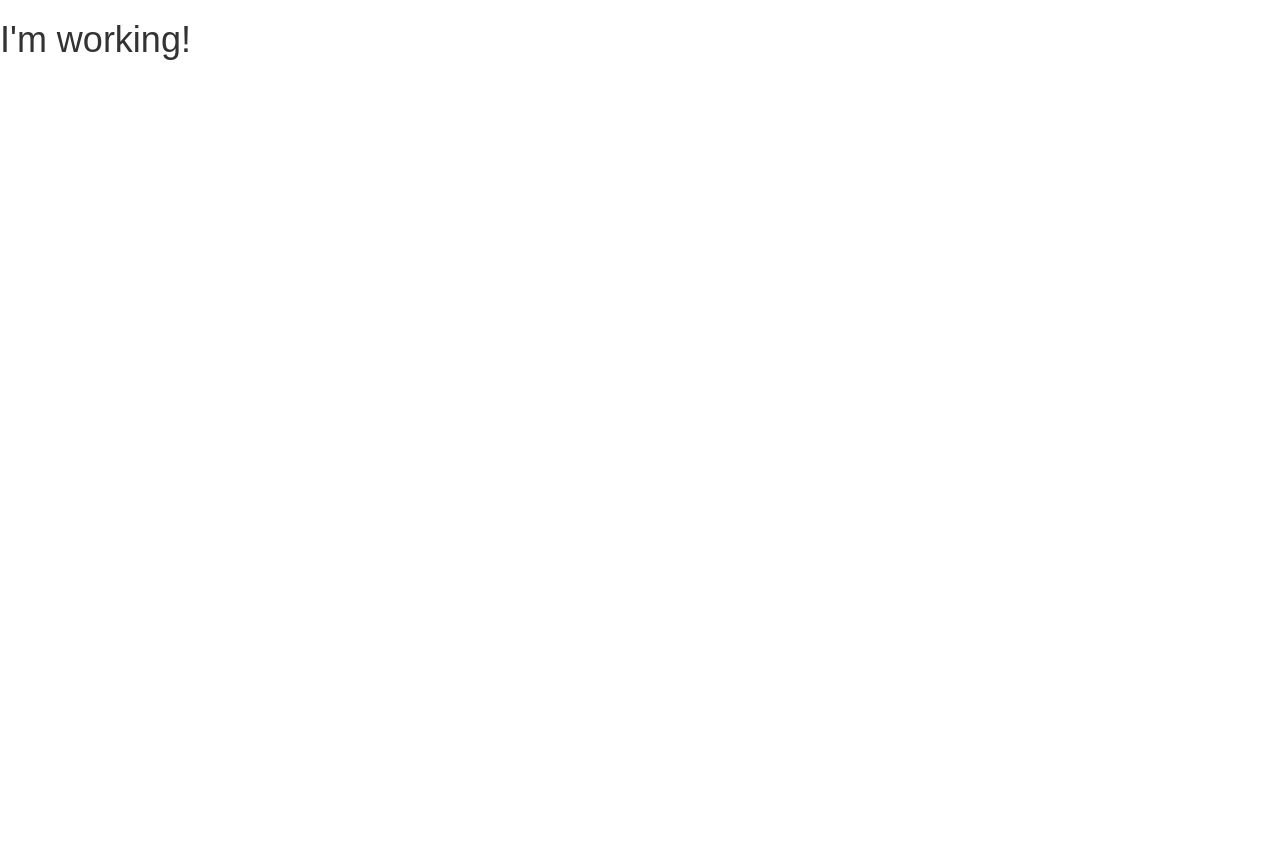
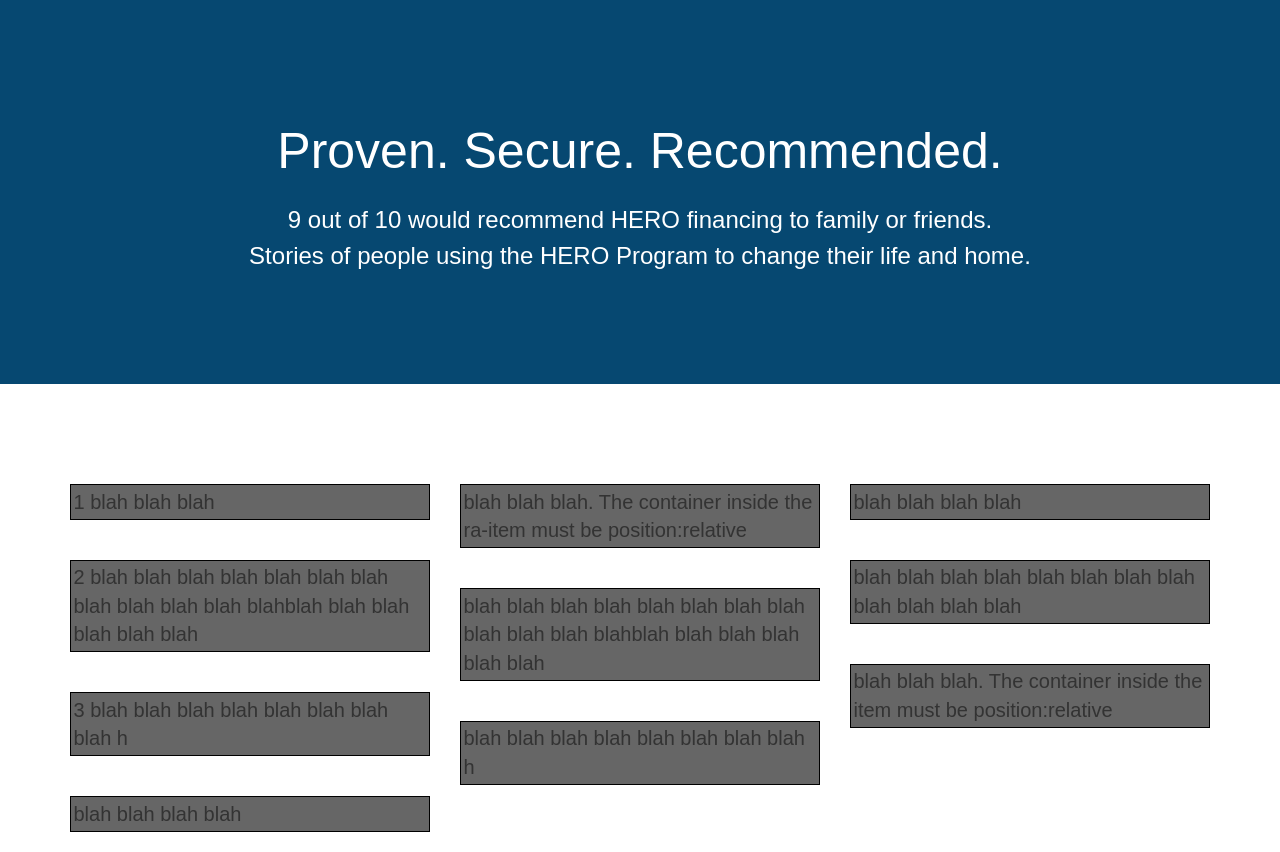
Before and after one commit to Travo100/ra-masonary, a website: page index.html in a window 1280 px wide. Before the commit the page ends 800 px from the top, so only its background shows below. Drawn offline with nearby package versions, Linux system fonts and the light colour scheme; a web font is replaced by a local one.

Commit message:
Banner done, masonary continues

```diff
--- a/index.html
+++ b/index.html
@@ -14,7 +14,68 @@
 </head>
 <body ng-app="heroProgramApp">
 <div class="hero-masonary" ng-controller="masonaryController as masonaryCtrl">
-  <h1>{{masonaryCtrl.message}}</h1>
+  <section class="ra-banner">
+    <div class="container">
+      <h1>Proven. Secure. Recommended.</h1>
+      <h3>9 out of 10 would recommend HERO financing to family or friends.<br>Stories of people using the HERO Program to change their life and home.</h3>
+    </div>
+  </section>
+  <section class="ra-hero-masonary">
+    <div class="container">
+      <div class="ra-row">
+            <div class="ra-item">
+              <div class="ra-well">
+                1 blah blah blah
+              </div>
+            </div>
+          <div class="ra-item">
+                <div class="ra-well">
+                2 blah blah blah blah blah blah blah blah blah blah blah blahblah blah blah blah blah blah
+                </div>
+            </div>
+            <div class="ra-item">
+                <div class="ra-well">
+                3 blah blah blah blah blah blah blah blah h
+                </div>
+            </div>
+            <div class="ra-item">
+                <div class="ra-well">
+                blah blah blah blah
+                </div>
+            </div>
+            <div class="ra-item">
+                <div class="ra-well">
+                  blah blah blah. The container inside the ra-item must be position:relative
+                </div>
+            </div>
+          <div class="ra-item">
+                <div class="ra-well">
+                blah blah blah blah blah blah blah blah blah blah blah blahblah blah blah blah blah blah
+                </div>
+            </div>
+            <div class="ra-item">
+                <div class="ra-well">
+                blah blah blah blah blah blah blah blah h
+                </div>
+            </div>
+            <div class="ra-item">
+                <div class="ra-well">
+                blah blah blah blah
+                </div>
+            </div>
+            <div class="ra-item">
+                <div class="ra-well">
+                blah blah blah blah blah blah blah blah blah blah blah blah
+                </div>
+            </div>
+            <div class="ra-item">
+                <div class="ra-well">
+                  blah blah blah. The container inside the item must be position:relative
+                </div>
+            </div>
+      </div>
+    </div>
+  </section>
 </div>
 <!-- scripts -->
 <script src="libs/jquery-1.11.2.min.js" type="text/javascript"></script>
--- a/sass/partials/_colors.scss
+++ b/sass/partials/_colors.scss
@@ -2,7 +2,9 @@
 $secondary-blue:#005CB8;
 $tertiary-blue:#0099cc;
 $quaternary-blue:#F0F8FF;
+$quinary-blue: #064871;
 $primary-red:#d0021b;
+$secondary-red: #ed1f34;
 $primary-gray:#999;
 $secondary-gray:#4f5c60;
 $tertiary-gray:#F2F2F2;
@@ -12,4 +14,4 @@
 $secondary-black:#3e3e3e;
 $primary-white:#fff;
 $secondary-white: #f9f9f9;
-$primary-black: #000000;
+$primary-black: #000;
--- a/sass/partials/_global.scss
+++ b/sass/partials/_global.scss
@@ -3,6 +3,10 @@
 }
 *, *:before, *:after {
   box-sizing: inherit;
+}
+
+body {
+	font-size: 10px;
 }
 
 button[type="submit"], .state-button {
--- a/sass/partials/_hero-masonary.scss
+++ b/sass/partials/_hero-masonary.scss
@@ -1,5 +1,79 @@
+@mixin column-width($size) {
+	-o-column-width: $size;
+	-ms-column-width: $size;
+	-moz-column-width: $size;
+	-webkit-column-width: $size;
+	column-width: $size;
+}
+
+@mixin column-gap($size) {
+	-o-column-gap: $size;
+	-ms-column-gap: $size;
+	-moz-column-gap: $size;
+	-webkit-column-gap: $size;
+	column-gap: $size;
+}
+
 .hero-masonary{
-	h1 {
+	font-family: $museo-regular;
+	.ra-banner {
+		text-align: center;
 		font-family: $museo-light;
+		background: $quinary-blue;
+		color: $primary-white;
+		padding-top: 10rem;
+		padding-bottom: 10rem;
+		h1 {
+			font-size: 2.5rem;
+			line-height: 3.1rem;
+		}
+		h3 {
+			font-size: 1.65rem;
+    	line-height: 2.7rem;
+		}
+	}
+	.ra-hero-masonary {
+		font-size: 2rem;
+		padding-top: 8rem;
+		.ra-row {
+			@include column-width(30rem);
+			@include column-gap(3rem);
+		}
+		.ra-item {
+			display: inline-block;
+			padding: .25rem;
+			width:  100%;
+			background: #666;
+			border: 1px solid #000;
+			margin: 2rem auto;
+		}
+		.ra-well {
+			position:relative;
+			display: block;
+		}
+	}
+	@media (min-width: 768px) {
+		.ra-banner {
+			h1 {
+				font-size: 4.5rem;
+				line-height: 5.8rem;
+			}
+			h3 {
+				font-size: 2rem;
+				line-height: 3rem;
+			}
+		}
+	}
+	@media (min-width: 992px) {
+		.ra-banner {
+			h1 {
+				font-size: 5rem;
+				line-height: 6.2rem;
+			}
+			h3 {
+				font-size: 2.4rem;
+				line-height: 3.6rem;
+			}
+		}
 	}
 }
```
Also changed, not shown: css/main.css.
